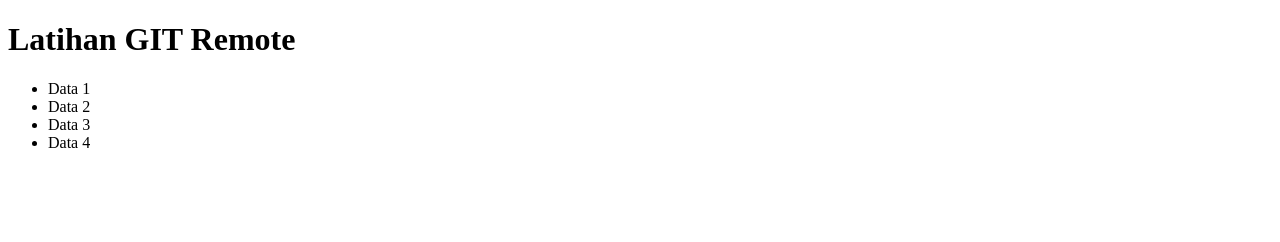
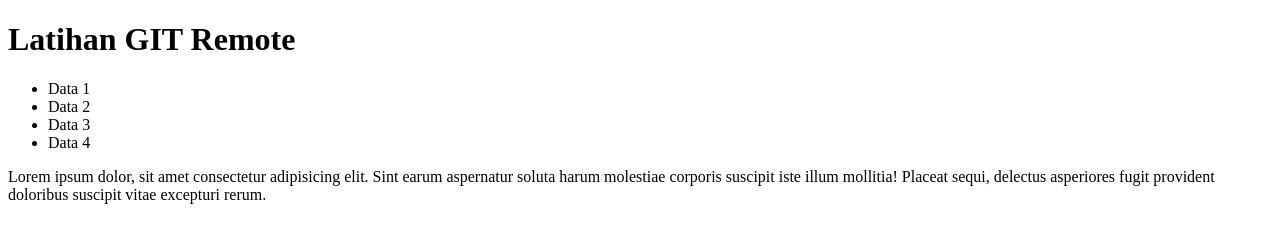
Before and after one commit to zainuull/latihan-git, a plain HTML site: page index.html in a window 1280 px wide. Drawn offline with Linux system fonts and the light colour scheme.

Commit message:
menambahkan paragraf

```diff
--- a/index.html
+++ b/index.html
@@ -13,5 +13,6 @@
       <li>Data 3</li>
       <li>Data 4</li>
     </ul>
+    <p>Lorem ipsum dolor, sit amet consectetur adipisicing elit. Sint earum aspernatur soluta harum molestiae corporis suscipit iste illum mollitia! Placeat sequi, delectus asperiores fugit provident doloribus suscipit vitae excepturi rerum.</p>
   </body>
 </html>
```
